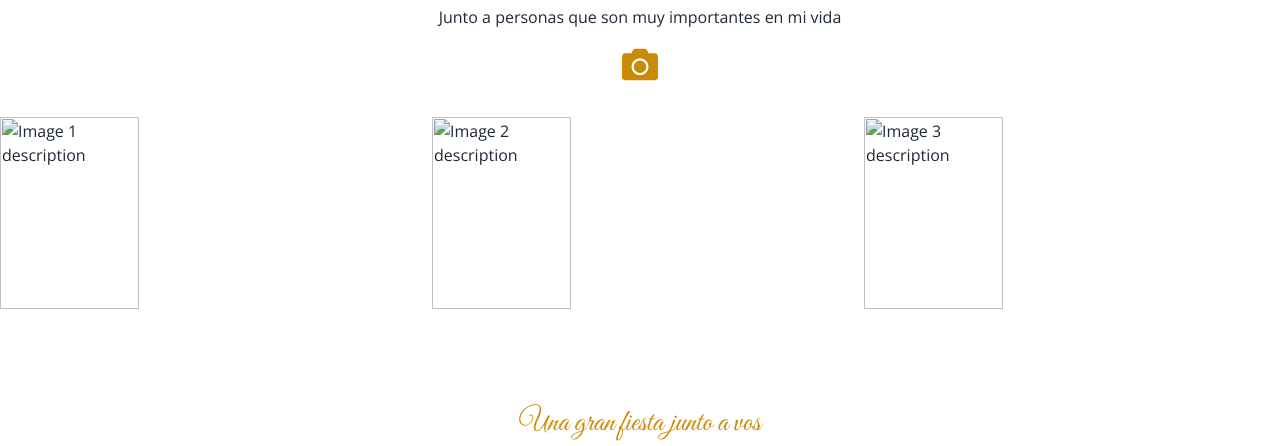
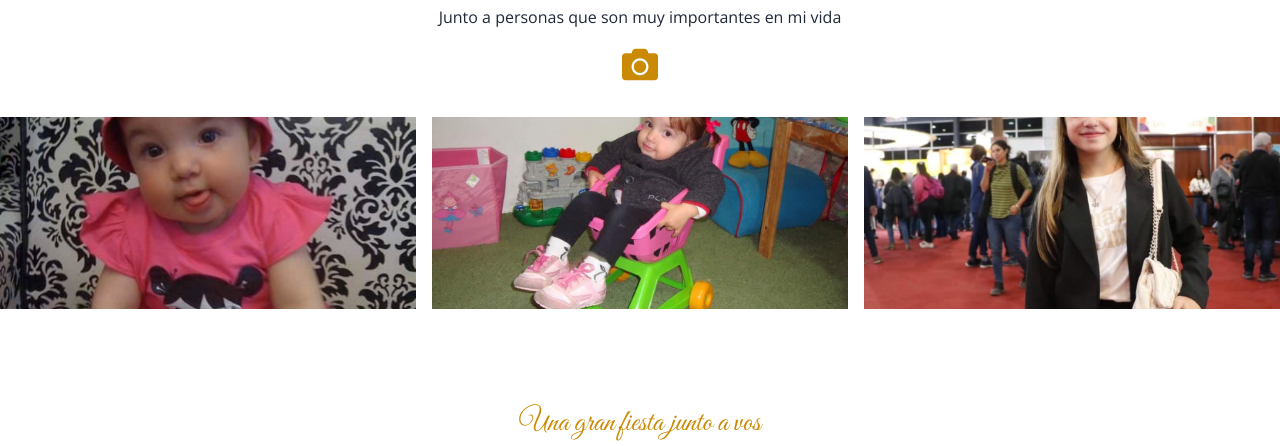
Before and after one commit to iTzTomitox/Portfolio-Tomas-Beron, a plain HTML site: page invitacion.html in a window 1280 px wide. Shown: the part 1563-2009 px from the top of the page. Drawn offline with nearby package versions, Linux system fonts and the light colour scheme.

Commit message:
Imagenes

```diff
--- a/invitacion.html
+++ b/invitacion.html
@@ -26,7 +26,7 @@
 <body class="bg-gray-100 text-gray-800">
     <header class="relative">
         <div class="relative h-screen">
-            <img src="./pic.jpg" alt="A young woman standing in a field of white flowers, looking serene" class="absolute inset-0 w-full h-full object-cover">
+            <img src="./assent/pic.jpg" alt="A young woman standing in a field of white flowers, looking serene" class="absolute inset-0 w-full h-full object-cover">
             <div class="absolute inset-0 bg-black opacity-50"></div>
             <div class="relative z-10 flex flex-col items-center justify-center h-full text-center text-white px-4">
                 <p class="text-sm md:text-base">23.02.2025</p>
@@ -96,9 +96,9 @@
             <i class="fas fa-camera text-4xl text-yellow-600 mt-4"></i>
         </div>
         <div class="mt-8 flex justify-center space-x-4">
-            <img alt="Image 1 description" class="w-1/3 h-48 object-cover" height="200" src="./baby.jpg" width="300"/>
-            <img alt="Image 2 description" class="w-1/3 h-48 object-cover" height="200" src="./chica.jpg" width="300"/>
-            <img alt="Image 3 description" class="w-1/3 h-48 object-cover" height="200" src="./medium.jpg" width="300"/>
+            <img alt="Image 1 description" class="w-1/3 h-48 object-cover" height="200" src="./assent/baby.jpg" width="300"/>
+            <img alt="Image 2 description" class="w-1/3 h-48 object-cover" height="200" src="./assent/chica.jpg" width="300"/>
+            <img alt="Image 3 description" class="w-1/3 h-48 object-cover" height="200" src="./assent/medium.jpg" width="300"/>
         </div>
     </section>
     <section class="bg-white py-12">
```
Also changed, not shown: assent/baby.jpg (added), assent/chica.jpg (added), assent/medium.jpg (added), assent/pic.jpg (added).
